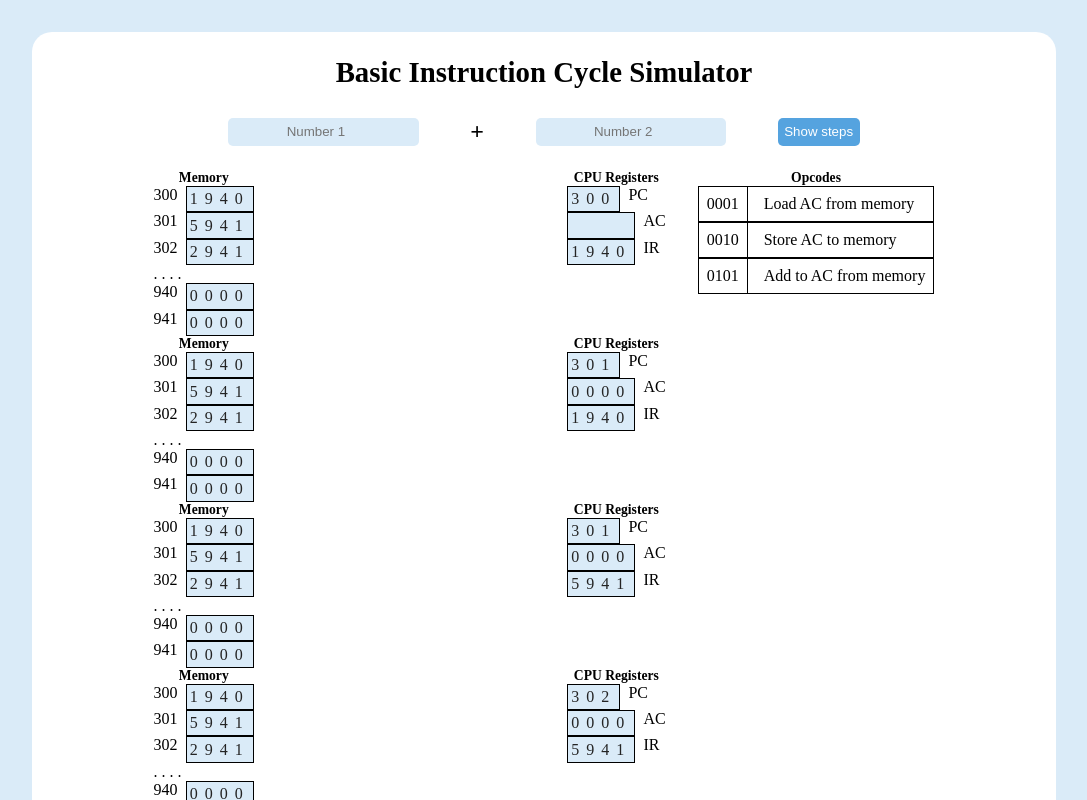
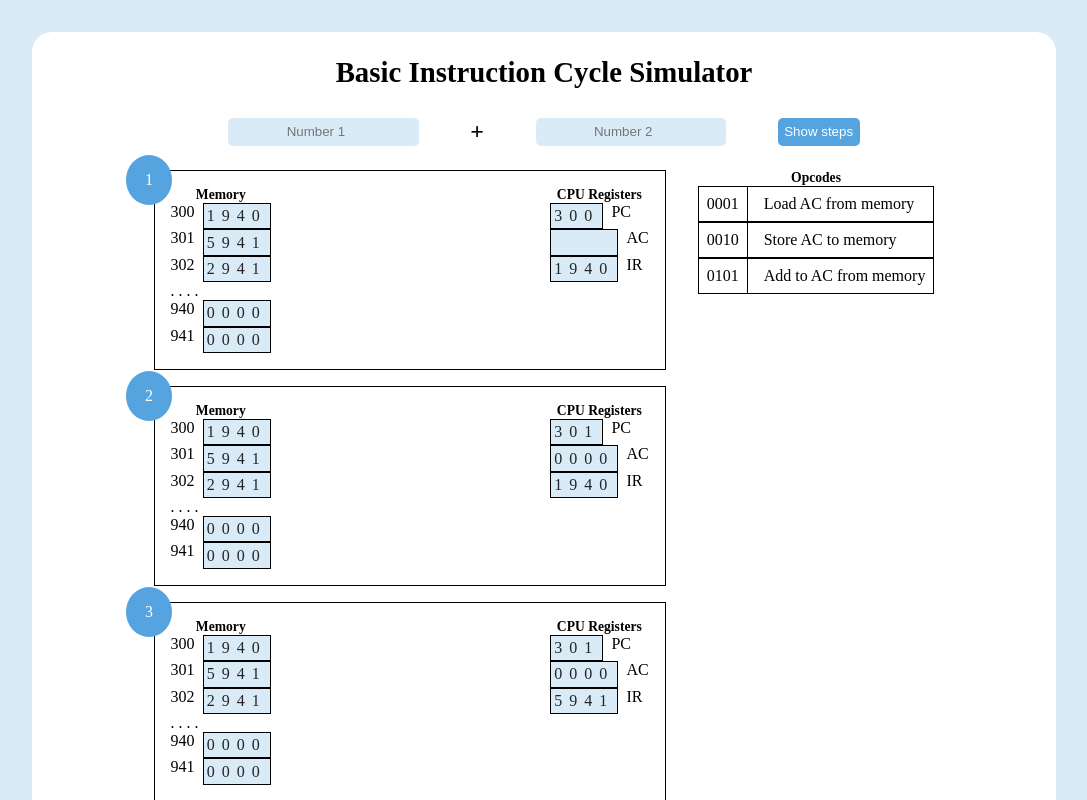
Before and after one commit to Yemisrach15/instruction-simulation, a plain HTML site: page index.html in a window 1280 px wide. Both pictures are taken after a click on the button "Show steps". Shown: the top 800 px of the page, without its empty margins (96-1183 px from the left). Drawn offline with Linux system fonts and the light colour scheme.

Commit message:
Add step number label

```diff
--- a/css/style.css
+++ b/css/style.css
@@ -71,10 +71,43 @@ h1{
 }
 
 section{
+    border: 1px solid black;
     display: flex;
     justify-content: space-between;
     margin: 0 auto;
+    margin-bottom: 1em;
+    padding: 1em;
+    position: relative;
 }
+section::before{
+    content: '1';
+    background: rgb(85, 163, 223);
+    border-radius: 50%;
+    color: white;
+    left: -1.8em;
+    padding: 1em 1.2em;
+    position: absolute;
+    top: -1em;
+}
+.step-1::before{
+    content: '1';
+}
+.step-2::before{
+    content: '2';
+}
+.step-3::before{
+    content: '3';
+}
+.step-4::before{
+    content: '4';
+}
+.step-5::before{
+    content: '5';
+}
+.step-6::before{
+    content: '6';
+}
+
 
 .boxes > div{
     display: flex;
--- a/js/app.js
+++ b/js/app.js
@@ -17,7 +17,7 @@ function showSteps() {
     numbers = [num1Hex, num2Hex];
 
     // step 1
-    step = `<section>
+    step = `<section class="step-1">
                 <div>
                     <h2>Memory</h2>
                     <div class="boxes">
@@ -70,7 +70,7 @@ function showSteps() {
     // step 2
     registerValues[0] = '301';
     registerValues[1] = numbers[0];
-    step += `<section>
+    step += `<section  class="step-2">
                 <div>
                     <h2>Memory</h2>
                     <div class="boxes">
@@ -122,7 +122,7 @@ function showSteps() {
 
     // step 3
     registerValues[2] = instructions[1];
-    step += `<section>
+    step += `<section  class="step-3">
                 <div>
                     <h2>Memory</h2>
                     <div class="boxes">
@@ -175,7 +175,7 @@ function showSteps() {
     // step 4
     registerValues[0] = '302';
     registerValues[1] = dec2hex(Number(num1.value) + Number(num2.value));
-    step += `<section>
+    step += `<section  class="step-4">
                 <div>
                     <h2>Memory</h2>
                     <div class="boxes">
@@ -227,7 +227,7 @@ function showSteps() {
 
     // step 5
     registerValues[2] = instructions[2];
-    step += `<section>
+    step += `<section  class="step-5">
                 <div>
                     <h2>Memory</h2>
                     <div class="boxes">
@@ -280,7 +280,7 @@ function showSteps() {
     // step 6
     registerValues[0] = '303';
     numbers[1] = registerValues[1];
-    step += `<section>
+    step += `<section  class="step-6">
                 <div>
                     <h2>Memory</h2>
                     <div class="boxes">
```
